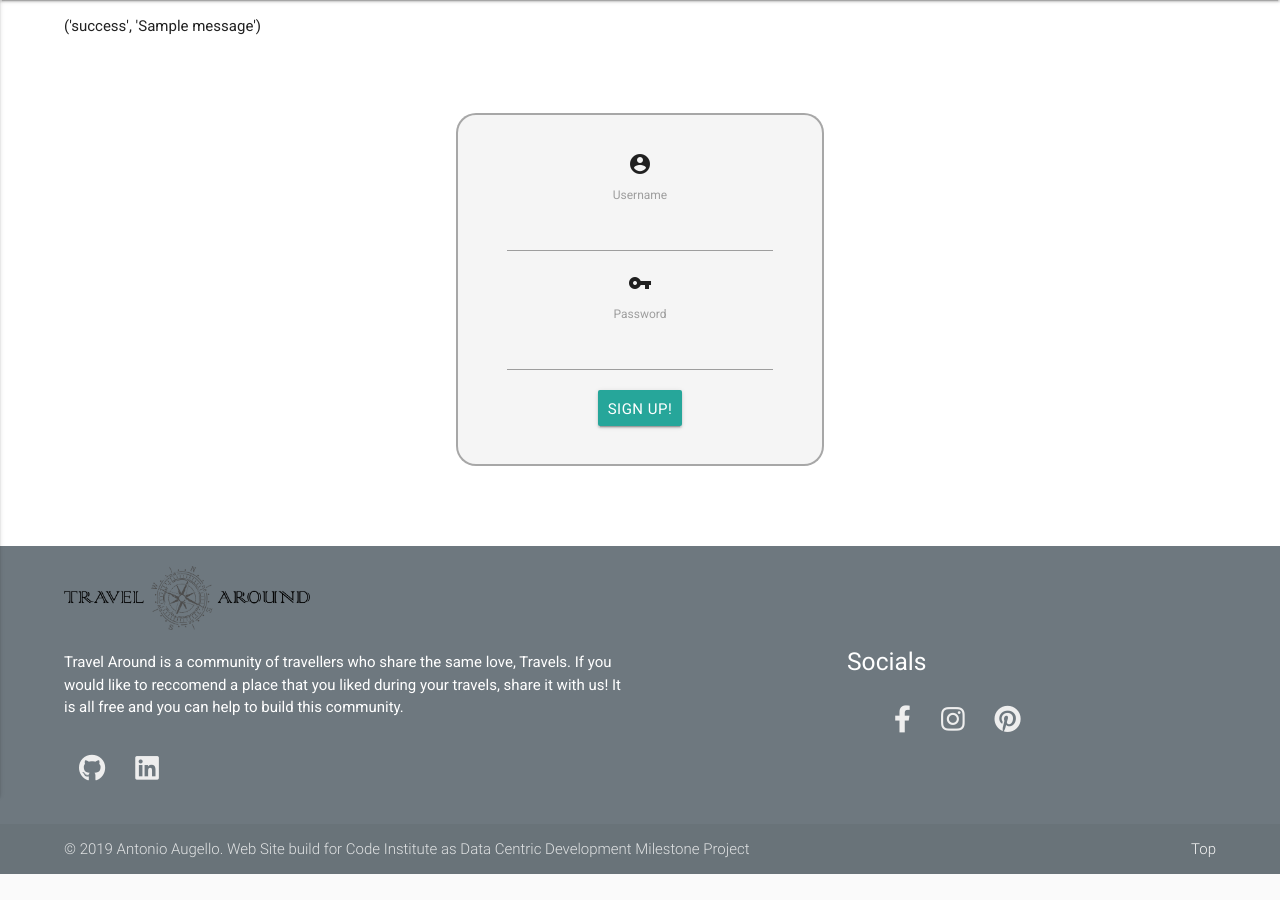
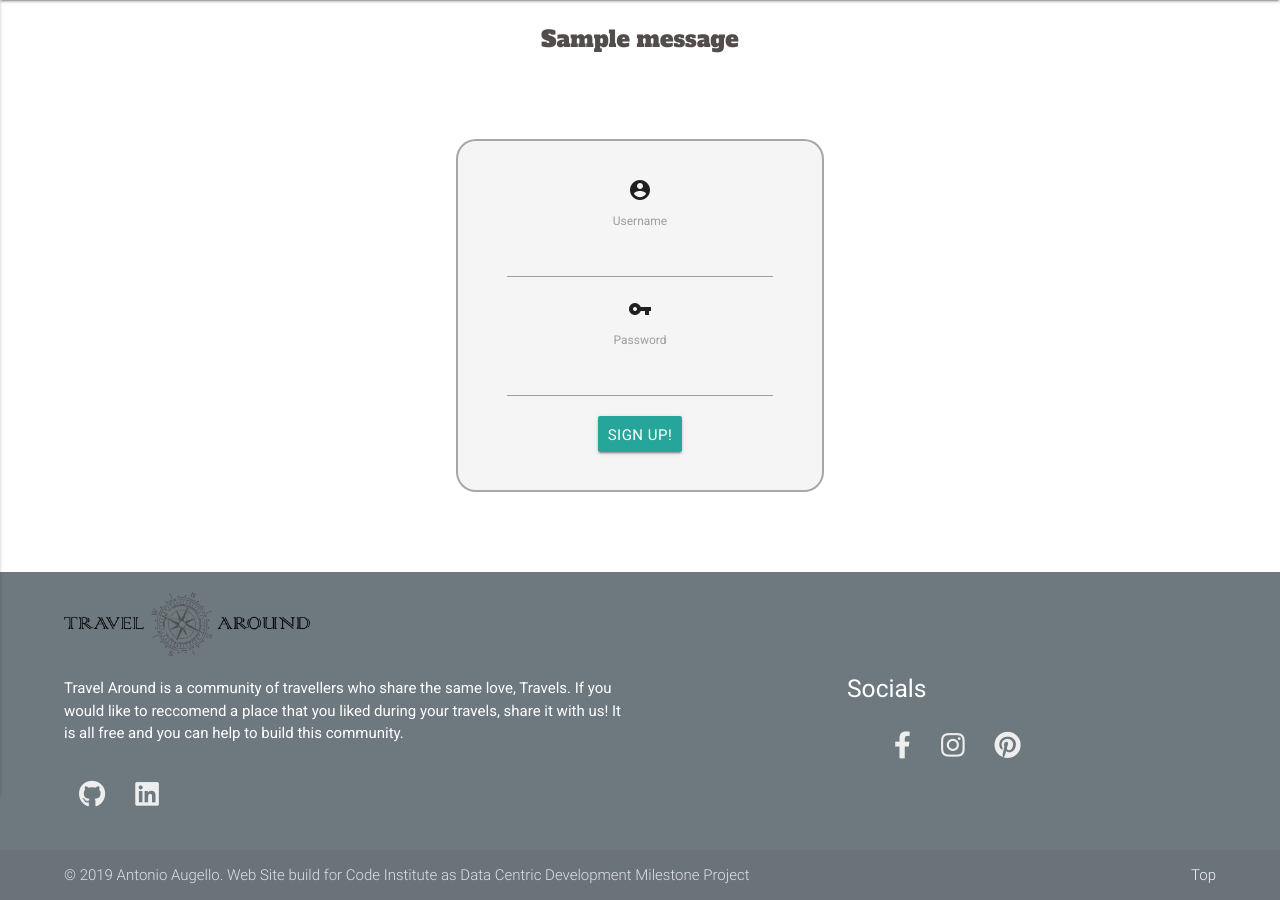
Before and after one commit to augelloantonio/travel-around-milestone, a Flask app: page /login_page in a window 1280 px wide. Shown: the part 64-964 px from the top of the page. Before the commit the page ends 938 px from the top, so only its background shows below. Run offline with Flask 2, Linux system fonts and the light colour scheme; one stand-in notice (Sample message) is shown; some libraries are stand-ins or nearby versions.

Commit message:
added check if email exist already and added flashing messages, same styled

```diff
--- a/app.py
+++ b/app.py
@@ -207,7 +207,12 @@ def get_user_data():
     session.permanent = True
 
     new_user = mongo.db.user.find_one({'username' : username})
+    new_email = mongo.db.user.find_one({'email': email})
 
+    if new_email is not None:
+        session['logged_in'] = False
+        flash('Email already exists, please try again.')
+        return redirect(url_for('register'))
     if new_user is None:
         mongo.db.user.insert_one({
             'username': username,
@@ -218,8 +223,8 @@ def get_user_data():
             'number_city_added': []
         })
         session['logged_in'] = True
-        flash('Your User has been creates, please Log In now')
-        return login()
+        flash('Welcome aboard ' + username)
+        return redirect(url_for('user_page'))
     else:
         session['logged_in'] = False
         flash('Username already exists, please try again.')
--- a/static/css/style.css
+++ b/static/css/style.css
@@ -572,3 +572,11 @@ th {
 .username_card {
     display: inline-grid;
 }
+
+/*...............................................Alert Message................................*/
+.alert_messagge_header{
+    font-family: 'Alfa Slab One', cursive;
+    color: #524c4c;
+    text-align: center;
+    font-size: 1.5rem;
+}
--- a/templates/login.html
+++ b/templates/login.html
@@ -1,10 +1,18 @@
-{% extends 'base.html' %} {% block content %} {% with messages = get_flashed_messages(with_categories=true) %} {% if messages %}
-<ul class="flashes">
-    {% for message in messages %}
-    <li>{{ message }}</li>
-    {% endfor %}
-</ul>
-{% endif %} {% endwith %} {% if session['logged_in']%}
+{% extends 'base.html' %} {% block content %}
+
+<!-- Alert Messagge-->
+{% with messages = get_flashed_messages() %} {% if messages %}
+<div class="container">
+    <div class="alert_messagge">
+        {% for message in messages %}
+        <p class="alert_messagge_header">{{ message }}</p>
+        {% endfor %}
+    </div>
+</div>
+{% endif %} {% endwith %}
+
+<!-- Main Content-->
+{% if session['logged_in']%}
 <h1> You are alreade logged in, please go to the Home Page</h1>
 {%else%}
 <div class="content_login">
```
Also changed, not shown: templates/signuppage.html (+16 -1 lines), templates/user.html (+13 -1 lines).
